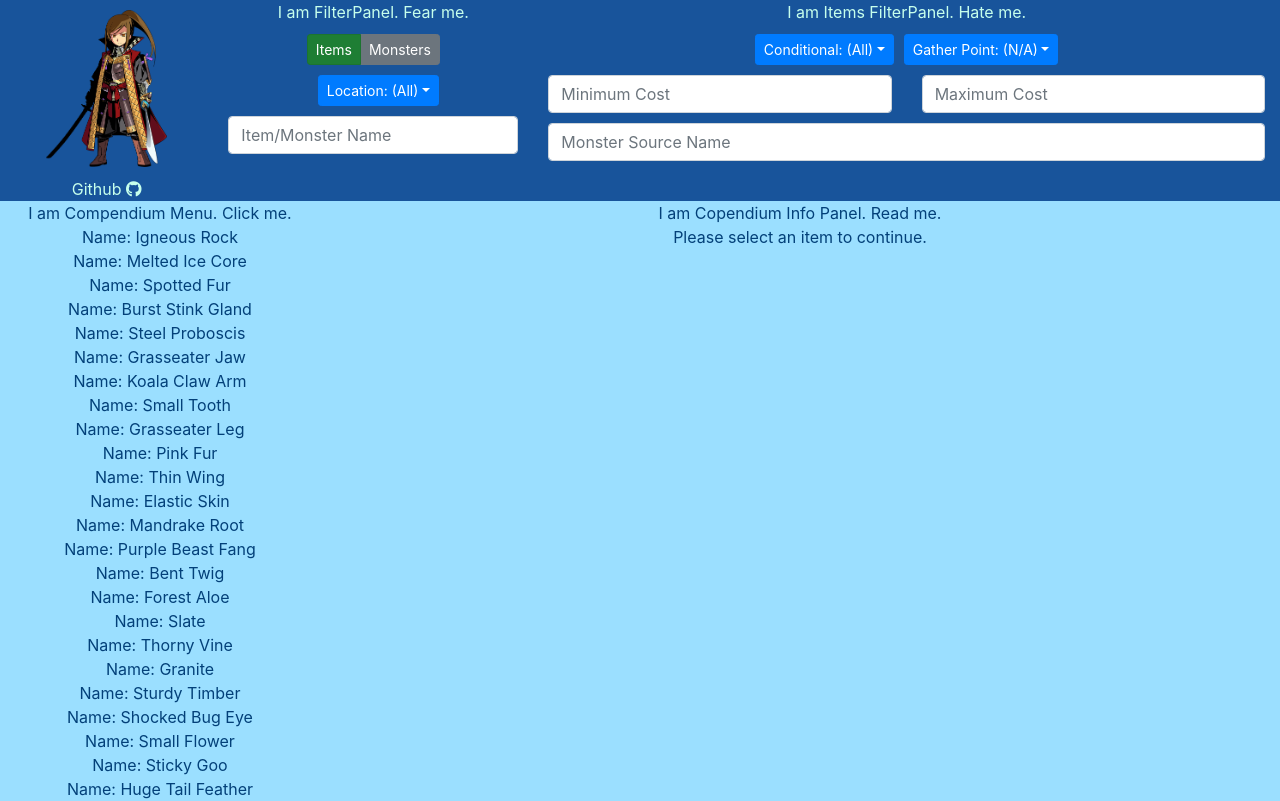
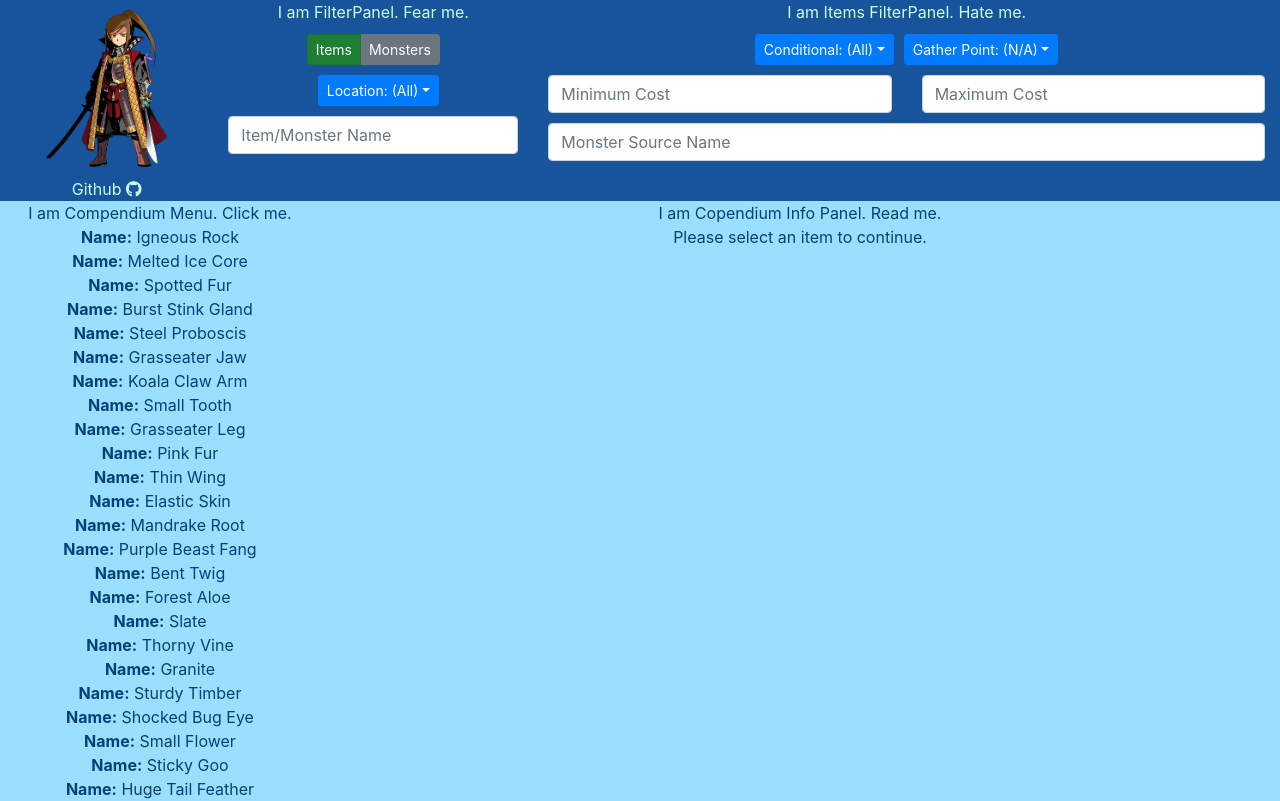
Before and after one commit to aturfah/eon-codex, a React (Create React App) app: page / in a window 1280 px wide. Shown: the top 801 px of the page. Built offline with nearby package versions, Linux system fonts and the light colour scheme.

Commit message:
Make 'Name:' bikd

```diff
--- a/src/Compendium/Compendium.js
+++ b/src/Compendium/Compendium.js
@@ -148,7 +148,7 @@ class Compendium extends Component {
             key={val.name + '|' + val.monster_source}
             onClick={() => updateFunc(val)}
             >
-            Name: {val.name}
+            <b>Name:</b> {val.name}
         </p>);
     });
 
```
